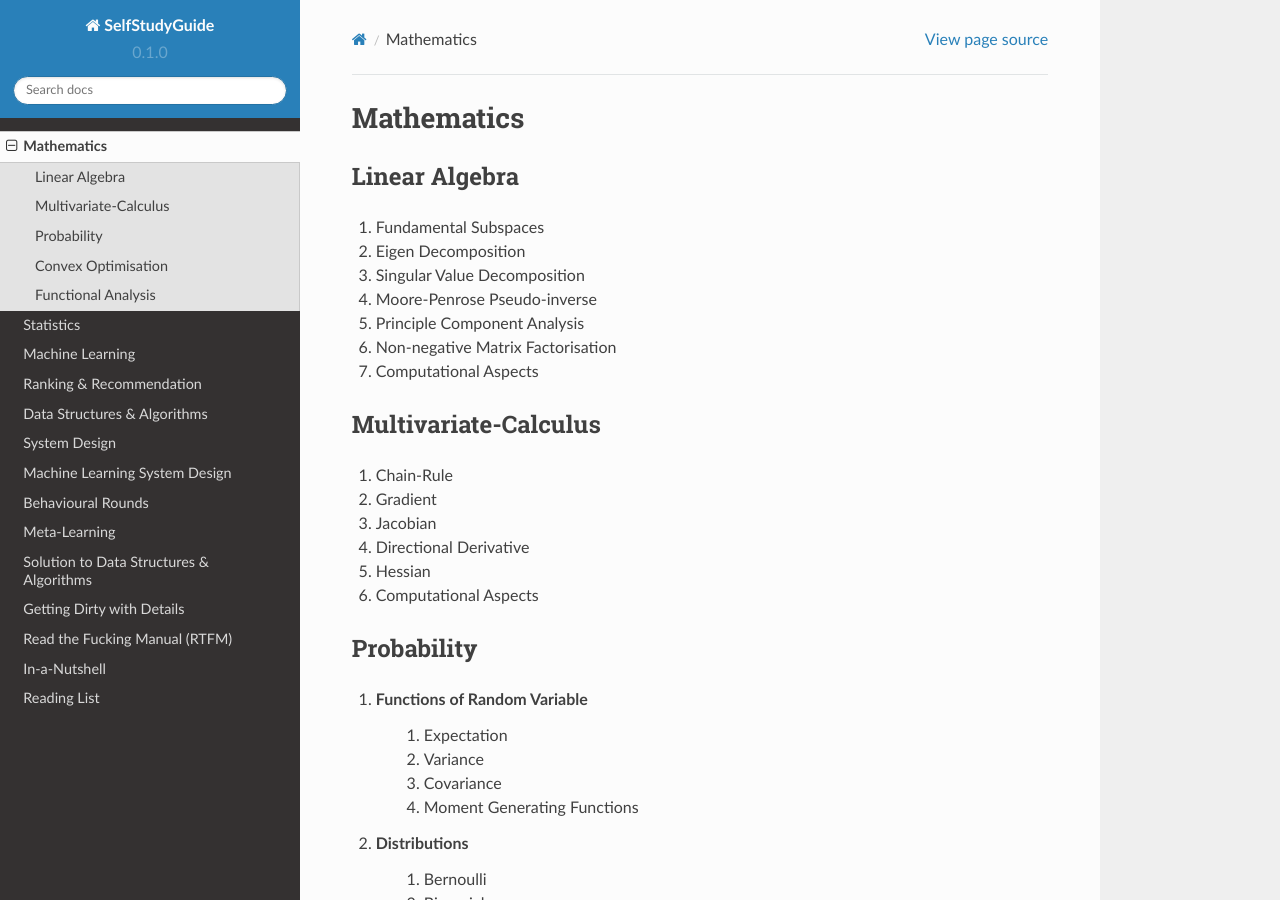
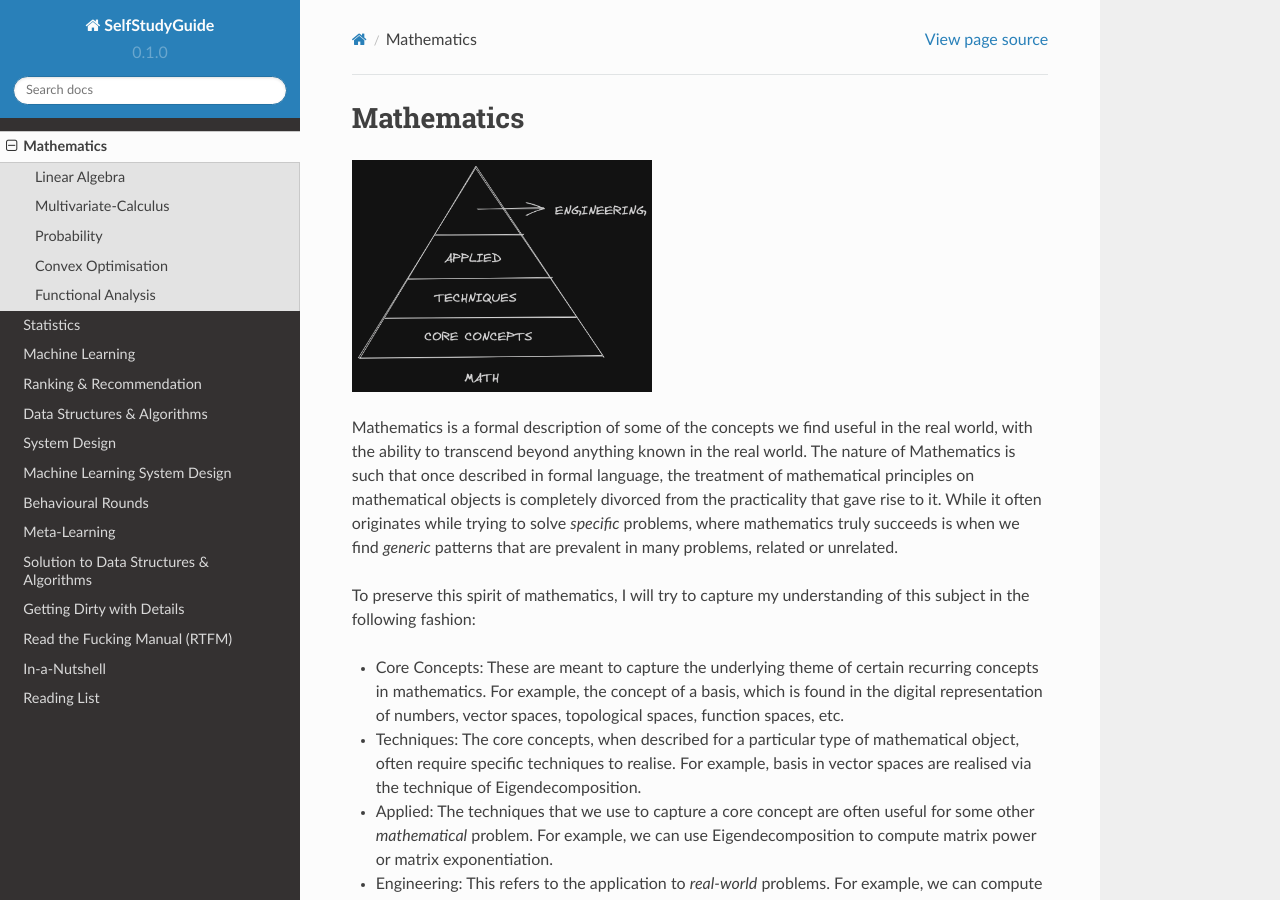
Before and after one commit to uselesstechjunks/leetcode, a Sphinx documentation site: the page built from docs/source/math.rst, in a window 1280 px wide and 900 px high. Built offline with Sphinx 7.4.7 and the Read the Docs theme 2.0.0, drawn with Linux system fonts in a browser that asks for light colours; some of the changed text lies outside the part shown.

Commit message:
Add files via upload (#66)
* Add files via upload

* Update math.rst

* Update math.rst

* Update math.rst

```diff
--- a/docs/source/math.rst
+++ b/docs/source/math.rst
@@ -1,5 +1,18 @@
 Mathematics
 ========================================
+
+.. image:: img/math.png
+  :width: 300
+  :alt: How I see Math
+
+Mathematics is a formal description of some of the concepts we find useful in the real world, with the ability to transcend beyond anything known in the real world. The nature of Mathematics is such that once described in formal language, the treatment of mathematical principles on mathematical objects is completely divorced from the practicality that gave rise to it. While it often originates while trying to solve *specific* problems, where mathematics truly succeeds is when we find *generic* patterns that are prevalent in many problems, related or unrelated.
+
+To preserve this spirit of mathematics, I will try to capture my understanding of this subject in the following fashion:
+
+- Core Concepts: These are meant to capture the underlying theme of certain recurring concepts in mathematics. For example, the concept of a basis, which is found in the digital representation of numbers, vector spaces, topological spaces, function spaces, etc.
+- Techniques: The core concepts, when described for a particular type of mathematical object, often require specific techniques to realise. For example, basis in vector spaces are realised via the technique of Eigendecomposition.
+- Applied: The techniques that we use to capture a core concept are often useful for some other *mathematical* problem. For example, we can use Eigendecomposition to compute matrix power or matrix exponentiation.
+- Engineering: This refers to the application to *real-world* problems. For example, we can compute PageRank using matrix exponentiation.
 
 Linear Algebra
 ------------------------------
```
Also changed, not shown: docs/source/img/math.png (added).
